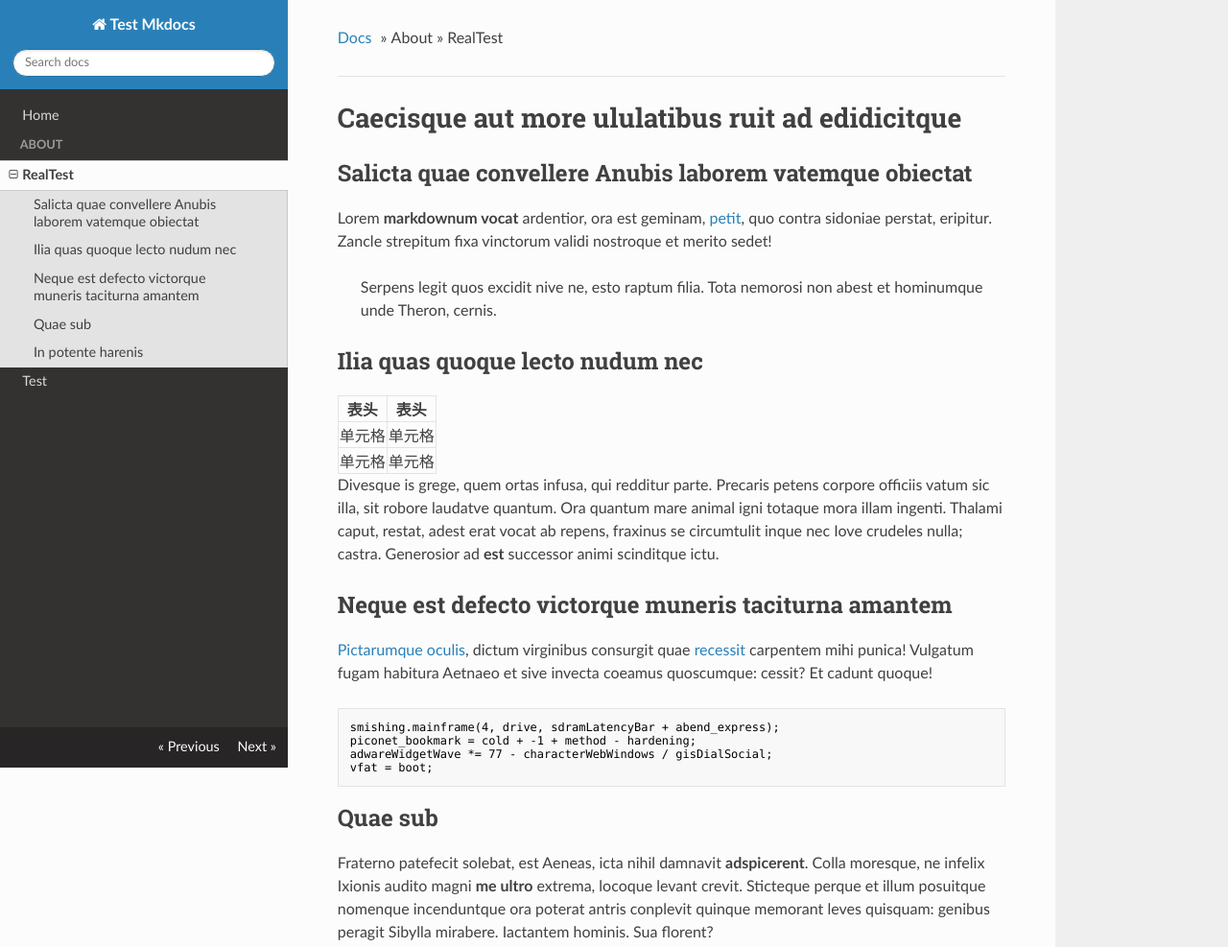
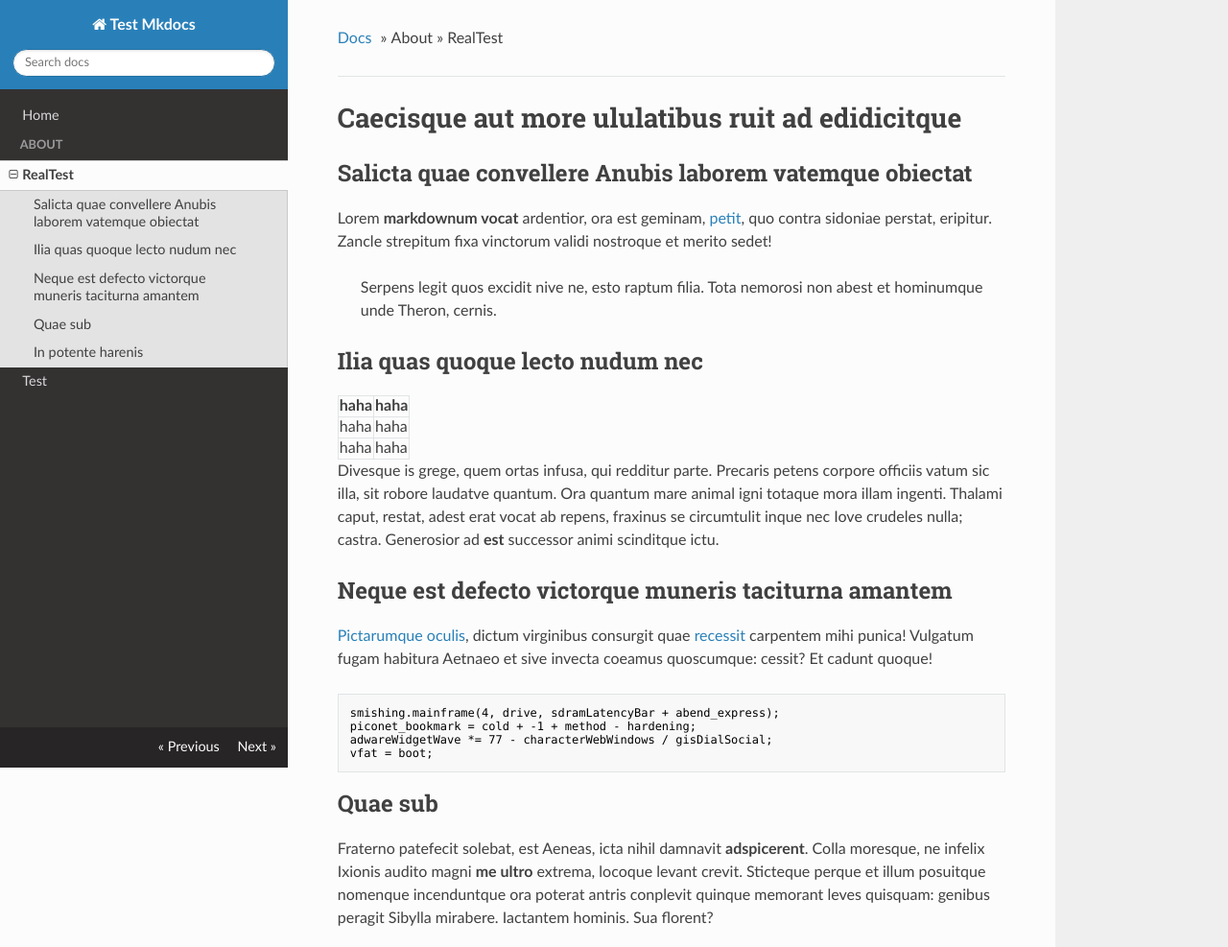
Before and after one commit to Huangxiazhe/test, a plain HTML site: page about/index.html in a window 1280 px wide. Shown: the top 987 px of the page at 96% size. Drawn offline with nearby package versions, Linux system fonts and the light colour scheme.

Commit message:
Deployed 3e18e6a with MkDocs version: 1.1.2

```diff
--- a/about/index.html
+++ b/about/index.html
@@ -119,18 +119,18 @@ et hominumque unde Theron, cernis.</p>
 <table>
 <thead>
 <tr>
-<th>表头</th>
-<th>表头</th>
+<th>haha</th>
+<th>haha</th>
 </tr>
 </thead>
 <tbody>
 <tr>
-<td>单元格</td>
-<td>单元格</td>
+<td>haha</td>
+<td>haha</td>
 </tr>
 <tr>
-<td>单元格</td>
-<td>单元格</td>
+<td>haha</td>
+<td>haha</td>
 </tr>
 </tbody>
 </table>
```
Also changed, not shown: index.html (+1 -1 lines), search/search_index.json (+1 -1 lines), 1 other file.
